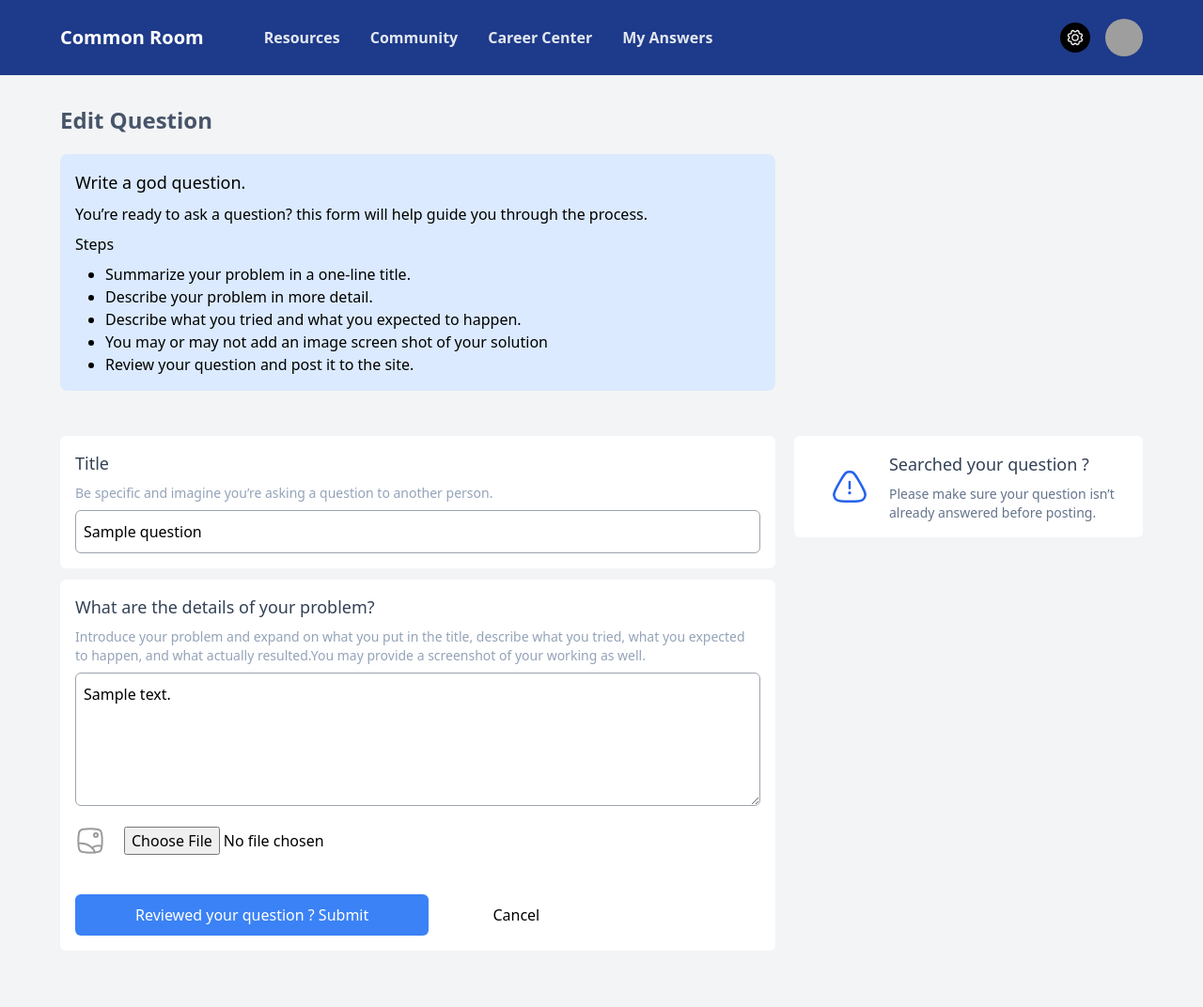
After one commit to kitindi/CommonRoom, a Django app: page /edit_question/1 in a window 1280 px wide. The commit adds this page. Shown: the whole page at 94% size. Run offline with Django 5.2, Linux system fonts and the light colour scheme; tables that the repository leaves empty hold one stand-in row (values such as "Sample post"); some libraries are stand-ins or nearby versions; grey boxes are pictures that could not be loaded.

Commit message:
added question form and answers template

```diff
--- a/a_core/settings.py
+++ b/a_core/settings.py
@@ -39,6 +39,7 @@ INSTALLED_APPS = [
     "django.contrib.messages",
     "django.contrib.staticfiles",
     "a_posts",
+
 ]
 
 MIDDLEWARE = [
--- a/a_core/urls.py
+++ b/a_core/urls.py
@@ -9,6 +9,8 @@ urlpatterns = [
     path("admin/", admin.site.urls),
     path("", home_view, name="home-page"),
     path("ask_question/", question_create_view, name="ask-question"),
+    path("edit_question/<str:pk>", question_edit_view, name="edit-question"),
+    path("delete_question/<str:pk>", delete_question_view, name="delete-question"),
 ]
 
 if settings.DEBUG:
--- /dev/null
+++ b/a_posts/forms.py
@@ -0,0 +1,19 @@
+from django import forms
+from a_posts.models import Question
+
+
+
+class QuestionCreateForm(forms.ModelForm):
+    class Meta:
+        model = Question
+        fields ="__all__"
+
+        widgets = {
+            'problem_body': forms.Textarea(attrs={'rows':5,'Palceholder':'What is in your mind?','class':'px-2 py-2.5 border border-gray-400 rounded-md focus:outline-none'}),
+            'title': forms.TextInput(attrs={'Placeholder':'e.g what is the vector scale?','class':'border border-gray-400 rounded-md px-2 py-2.5 focus:outline-none'}),
+            'image': forms.FileInput(attrs={'class':' border-none rounded-md px-2 py-2.5 focus:outline-none'}),
+        }
+
+
+class AnswersForm(forms.ModelForm):
+    pass
--- a/a_posts/models.py
+++ b/a_posts/models.py
@@ -16,3 +16,16 @@ class Question(models.Model):
 
     class Meta:
         ordering =['-created']
+
+
+
+class Answer(models.Model):
+    content = models.TextField(null=True)
+    created_at = models.DateTimeField(auto_now_add=True)
+    question_id = models.ForeignKey(Question, on_delete = models.CASCADE)
+
+    def __str__(self):
+        return self.content
+
+    class Meta:
+        ordering =['-created_at']
--- a/a_posts/views.py
+++ b/a_posts/views.py
@@ -1,6 +1,6 @@
 from django import forms
 from django.shortcuts import redirect, render
-
+from .forms import QuestionCreateForm
 from a_posts.models import Question
 
 # Create your views here.
@@ -11,16 +11,6 @@ def home_view(request):
     return render(request, 'posts/home.html', context)
 
 
-class QuestionCreateForm(forms.ModelForm):
-    class Meta:
-        model = Question
-        fields ="__all__"
-
-        widgets = {
-            'problem_body': forms.Textarea(attrs={'rows':5,'Palceholder':'What is in your mind?','class':'px-2 py-2.5 border border-gray-400 rounded-md focus:outline-none'}),
-            'title': forms.TextInput(attrs={'Placeholder':'e.g what is the vector scale?','class':'border border-gray-400 rounded-md px-2 py-2.5 focus:outline-none'}),
-            'image': forms.FileInput(attrs={'class':' border-none rounded-md px-2 py-2.5 focus:outline-none'}),
-        }
 
 def question_create_view(request):
     form = QuestionCreateForm()
@@ -32,4 +22,31 @@ def question_create_view(request):
             form.save()
             return redirect('home-page')
 
-    return render(request, 'posts/post_create.html', {'form': form})
+    return render(request, 'posts/post_question.html', {'form': form})
+
+
+def question_edit_view(request,pk):
+    question = Question.objects.get(id=pk)
+    form = QuestionCreateForm(instance=question)
+
+    if request.method == 'POST':
+        form = QuestionCreateForm(request.POST, request.FILES, instance=question)
+
+        if form.is_valid():
+            form.save()
+            return redirect('home-page')
+
+    return render(request, 'posts/edit_question.html', {'form': form})
+
+
+
+def delete_question_view(request,pk):
+
+    question = Question.objects.get(id=pk)
+
+    if request.method == 'POST':
+        question.delete()
+        return redirect('home-page')
+    else:
+
+        return render(request,'question/confirm_delete.html',{'question':question})
--- /dev/null
+++ b/templates/posts/edit_question.html
@@ -0,0 +1,85 @@
+{% extends 'posts/base.html' %} {% block content %}
+<main class="w-full max-w-6xl mx-auto py-8 px-8 md:px-8 lg:px-0">
+  <div class="flex justify-between items-center md:inline-block">
+    <h1 class="text-xl md:text-2xl font-bold text-slate-600">Edit Question</h1>
+  </div>
+  <div class="block gap-3 md:grid md:grid-cols-12 md:gap-5 mt-5 lg:px-0">
+    <div class="md:col-span-8 lg:col-span-8 bg-blue-100 rounded-lg h-fit p-4">
+      <h2 class="text-lg font-medium mb-2">Write a god question.</h2>
+      <p>You’re ready to ask a question? this form will help guide you through the process.</p>
+      <p class="font-medium my-2">Steps</p>
+      <ul class="list-disc px-8">
+        <li>Summarize your problem in a one-line title.</li>
+        <li>Describe your problem in more detail.</li>
+        <li>Describe what you tried and what you expected to happen.</li>
+        <li>You may or may not add an image screen shot of your solution</li>
+        <li>Review your question and post it to the site.</li>
+      </ul>
+    </div>
+    <div class="hidden"></div>
+  </div>
+  <div class="flex flex-col-reverse md:grid md:grid-cols-12 gap-5 mt-8">
+    <div class="md:col-span-8 py-4">
+      <div class="">
+        <form action="" method="POST" enctype="multipart/form-data">
+            {% csrf_token %}
+          <div class="flex flex-col bg-white rounded-md p-4 mb-3">
+            <label for="" class="text-[18px] text-slate-700 font-medium">Title</label>
+            <p class="text-sm text-slate-400 py-2">Be specific and imagine you’re asking a question to another person.</p>
+            {{ form.title }}
+          </div>
+          <div class="flex flex-col bg-white rounded-md p-4 mb-3">
+            <label for="" class="text-[18px] text-slate-700 font-medium">What are the details of your problem?</label>
+            <p class="text-sm text-slate-400 py-2">
+              Introduce your problem and expand on what you put in the title, describe what you tried, what you expected to happen, and what actually
+              resulted.You may provide a screenshot of your working as well.
+            </p>
+            {{ form.problem_body }}
+            <div class="py-3 flex flex-row gap-3 items-center">
+              <label for=" class="cursor-pointer"
+                ><svg xmlns="http://www.w3.org/2000/svg" viewBox="0 0 24 24" class="h-8 w-8" color="#9b9b9b" fill="none">
+                  <path
+                    d="M2.5 12C2.5 7.52166 2.5 5.28249 3.89124 3.89124C5.28249 2.5 7.52166 2.5 12 2.5C16.4783 2.5 18.7175 2.5 20.1088 3.89124C21.5 5.28249 21.5 7.52166 21.5 12C21.5 16.4783 21.5 18.7175 20.1088 20.1088C18.7175 21.5 16.4783 21.5 12 21.5C7.52166 21.5 5.28249 21.5 3.89124 20.1088C2.5 18.7175 2.5 16.4783 2.5 12Z"
+                    stroke="currentColor"
+                    stroke-width="1.5"
+                  />
+                  <circle cx="16.5" cy="7.5" r="1.5" stroke="currentColor" stroke-width="1.5" />
+                  <path
+                    d="M16 22C15.3805 19.7749 13.9345 17.7821 11.8765 16.3342C9.65761 14.7729 6.87163 13.9466 4.01569 14.0027C3.67658 14.0019 3.33776 14.0127 3 14.0351"
+                    stroke="currentColor"
+                    stroke-width="1.5"
+                    stroke-linejoin="round"
+                  />
+                  <path
+                    d="M13 18C14.7015 16.6733 16.5345 15.9928 18.3862 16.0001C19.4362 15.999 20.4812 16.2216 21.5 16.6617"
+                    stroke="currentColor"
+                    stroke-width="1.5"
+                    stroke-linejoin="round"
+                  /></svg
+              ></label>
+              {{ form.image }}
+            </div>
+            <div  class="mt-5">
+                <button type="submit" class="w-full md:w-fit bg-blue-500 text-white font-medium text-[16px] px-16 py-2.5 rounded-md">Reviewed your question ? Submit</button>
+                <a href="{% url 'home-page' %}" type="submit" class="w-full md:w-fit text-black font-medium text-[16px] px-16 py-2.5 rounded-md">Cancel</a>
+            </div>
+          </div>
+        </form>
+      </div>
+    </div>
+    <div class="md:col-span-4 py-4">
+        <div class="bg-white rounded-md p-4  grid grid-cols-4">
+<div class="col-span-1 flex items-center justify-center"><svg xmlns="http://www.w3.org/2000/svg" viewBox="0 0 24 24" class="text-blue-600 h-10 w-10" color="#9b9b9b" fill="none">
+    <path d="M5.32171 9.6829C7.73539 5.41196 8.94222 3.27648 10.5983 2.72678C11.5093 2.42437 12.4907 2.42437 13.4017 2.72678C15.0578 3.27648 16.2646 5.41196 18.6783 9.6829C21.092 13.9538 22.2988 16.0893 21.9368 17.8293C21.7376 18.7866 21.2469 19.6548 20.535 20.3097C19.241 21.5 16.8274 21.5 12 21.5C7.17265 21.5 4.75897 21.5 3.46496 20.3097C2.75308 19.6548 2.26239 18.7866 2.06322 17.8293C1.70119 16.0893 2.90803 13.9538 5.32171 9.6829Z" stroke="currentColor" stroke-width="1.5" />
+    <path d="M11.992 16H12.001" stroke="currentColor" stroke-width="2" stroke-linecap="round" stroke-linejoin="round" />
+    <path d="M12 13L12 8.99997" stroke="currentColor" stroke-width="1.5" stroke-linecap="round" stroke-linejoin="round" />
+</svg></div>
+<div class="col-span-3">
+    <h3 class="text-lg font-medium mb-2 text-slate-700">Searched your question ?</h3>
+    <p class="text-sm text-slate-500">Please make sure your question isn’t already answered before posting.</p>
+</div>
+        </div>
+    </div>
+  </div>
+</main>
+{% endblock content %}
```
Also changed, not shown: templates/posts/home.html (+63 -11 lines), README.md, a_posts/migrations/0004_alter_question_image_alter_question_problem_body.py (added), a_posts/migrations/0005_alter_question_problem_body.py (added), media/uploads/Screenshot_19.png (added), templates/posts/message.html (added), templates/posts/post_question.html (renamed from templates/posts/post_create.html).
